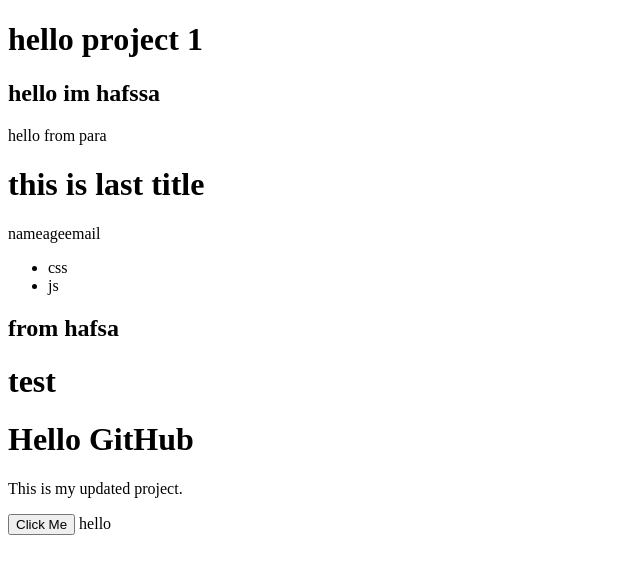
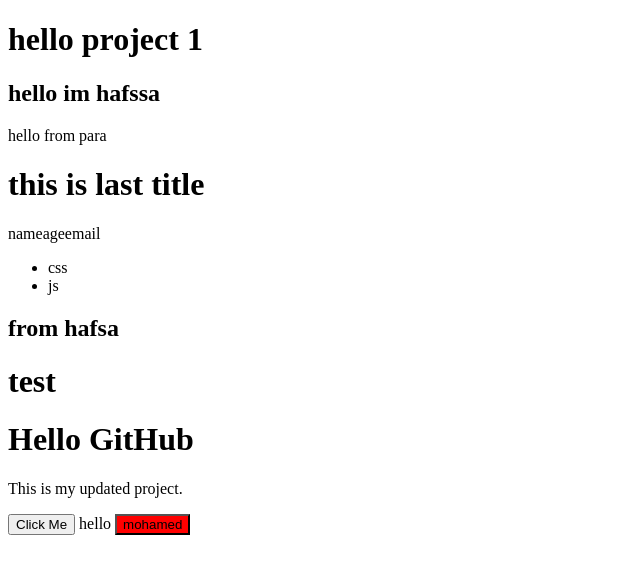
Before and after one commit to Medrhz/prject-jr, a plain HTML site: page index.html in a window 1280 px wide. Shown: the whole page, without its empty margins (0-640 px from the left). Drawn offline with Linux system fonts and the light colour scheme.

Commit message:
add mohamed btn

```diff
--- a/index.html
+++ b/index.html
@@ -35,5 +35,6 @@
 
     <button>Click Me</button>
     hello
+    <button style="background-color: red">mohamed</button>
   </body>
 </html>
```
